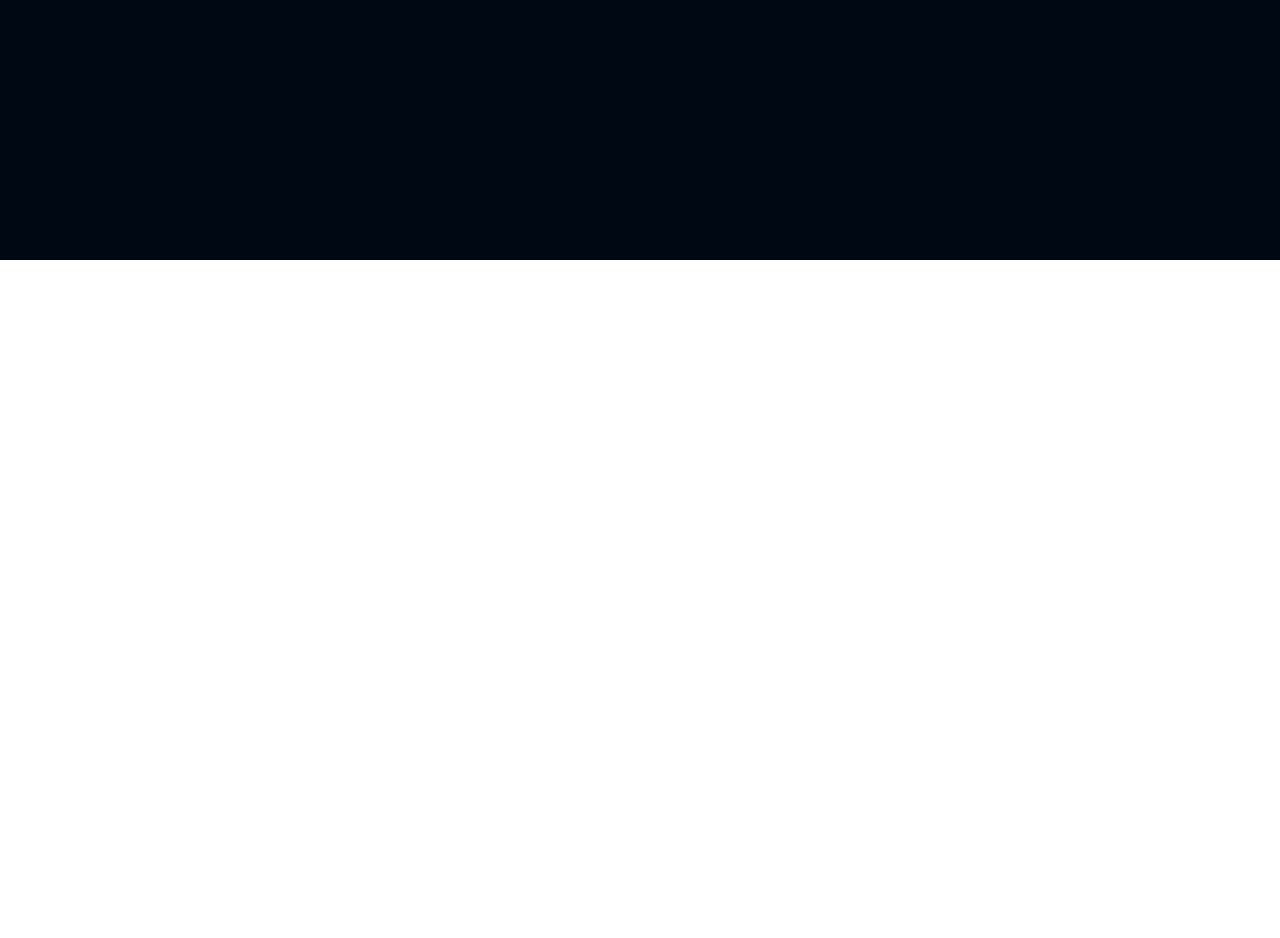
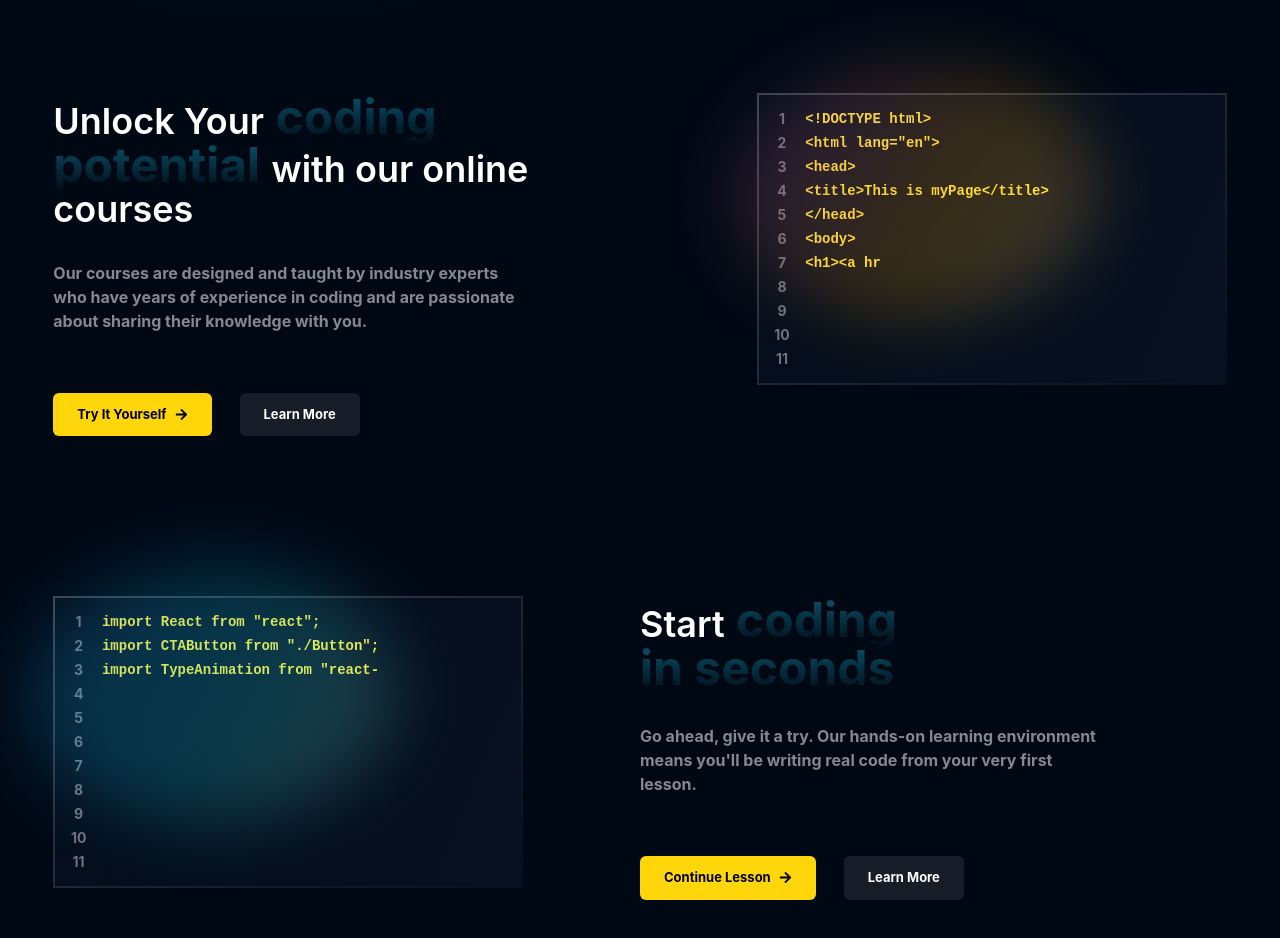
Before and after one commit to developer-raj29/Study_Notion_MERN-stack, a React (Create React App) app: page / in a window 1280 px wide. Shown: the part 540-1478 px from the top of the page. Before the commit the page ends 800 px from the top, so only its background shows below. Built offline with nearby package versions, Linux system fonts and the light colour scheme.

Commit message:
2ndCommit

```diff
--- a/package.json
+++ b/package.json
@@ -12,6 +12,7 @@
     "react-icons": "^5.1.0",
     "react-router-dom": "^6.22.3",
     "react-scripts": "5.0.1",
+    "react-type-animation": "^3.2.0",
     "web-vitals": "^2.1.4"
   },
   "scripts": {
--- a/src/App.css
+++ b/src/App.css
@@ -36,3 +36,94 @@
     transform: rotate(360deg);
   }
 }
+
+/* ===== Scrollbar CSS ===== */
+/* Firefox */
+* {
+  scrollbar-width: auto;
+  scrollbar-color: #afb2bf;
+}
+
+/* Chrome, Edge, and Safari */
+*::-webkit-scrollbar {
+  width: 3px;
+}
+
+*::-webkit-scrollbar-track {
+  background: #000814;
+}
+
+*::-webkit-scrollbar-thumb {
+  background-color: #afb2bf;
+  border-radius: 10px;
+  visibility: hidden;
+}
+
+*:active::-webkit-scrollbar-thumb,
+*:focus::-webkit-scrollbar-thumb,
+*:hover::-webkit-scrollbar-thumb {
+  visibility: visible;
+}
+
+.maindiv {
+  color: #fff;
+  box-shadow: 0 0 1px #fff, 0 0 2px #fff, 0 0 2px #fff, 0 0 2px #0ba9ca,
+    0 0 10px #0ba9ca, 0 0 1px #0ba9ca;
+  -webkit-animation: blink 0.7s infinite alternate;
+  animation: blink 2s infinite alternate;
+}
+
+@keyframes blink {
+  100% {
+    box-shadow: 0 0 1px #fff, 0 0 10px #fff, 0 0 10px #fff, 0 0 20px #0ba9ca,
+      0 0 40px #0ba9ca, 0 0 5px #0ba9ca;
+  }
+}
+
+.codeblock1 {
+  width: 372.95px;
+  height: 257.05px;
+  border-radius: 100%;
+  left: calc(50% - 372.95px / 2 - 76.53px);
+  top: calc(50% - 257.05px / 2 - 47.47px);
+  background: linear-gradient(
+    123.77deg,
+    #8a2be2 -6.46%,
+    #ffa500 59.04%,
+    #f8f8ff 124.53%
+  );
+  opacity: 0.2;
+  filter: blur(34px);
+  transform: matrix(1, 0, -0.03, 1, 0, 0);
+}
+
+.codeblock2 {
+  position: absolute;
+  width: 372.95px;
+  height: 257.05px;
+  left: calc(50% - 372.95px / 2 - 76.53px);
+  top: calc(50% - 257.05px / 2 - 47.47px);
+  border-radius: 100%;
+  background: linear-gradient(
+    118.19deg,
+    #1fa2ff -3.62%,
+    #12d8fa 50.44%,
+    #a6ffcb 104.51%
+  );
+  opacity: 0.2;
+  filter: blur(34px);
+  transform: matrix(1, 0, -0.03, 1, 0, 0);
+}
+
+.code-border {
+  border: 2px solid;
+  border-image-slice: 1;
+  border-width: 2px;
+  border-image-source: linear-gradient(to right bottom, #ffffff38, #ffffff00);
+  background: linear-gradient(
+    111.93deg,
+    rgba(14, 26, 45, 0.24) -1.4%,
+    rgba(17, 30, 50, 0.38) 104.96%
+  );
+  /* backdrop-filter: blur(26px); */
+}
--- /dev/null
+++ b/src/Components/Core/HomePage/CodeBlocks.jsx
@@ -0,0 +1,76 @@
+import React from "react";
+import CTAButton from "../HomePage/Button";
+// import HighlightText from "../HomePage/HighlightText";
+import { FaArrowRight } from "react-icons/fa";
+// import { Link } from "react-router-dom";
+import { TypeAnimation } from "react-type-animation";
+
+const CodeBlocks = ({
+  position,
+  heading,
+  subheading,
+  ctabtn1,
+  ctabtn2,
+  codeblock,
+  backgroundGradient,
+  codeColor,
+}) => {
+  return (
+    <div className={`flex ${position} my-20 justify-between flex-col gap-10`}>
+      {/* section 1 */}
+      <div className="w-[100%] lg:w-[50%] flex flex-col gap-8">
+        {heading}
+        <div className="w-[80%] text-richblack-300 font-bold">{subheading}</div>
+        <div className="flex gap-7 mt-7">
+          <CTAButton active={ctabtn1.active} linkto={ctabtn1.linkto}>
+            <div className="flex gap-2 items-center">
+              {ctabtn1.btnText}
+              <FaArrowRight />
+            </div>
+          </CTAButton>
+
+          <CTAButton active={ctabtn2.active} linkto={ctabtn2.linkto}>
+            {ctabtn2.btnText}
+          </CTAButton>
+        </div>
+      </div>
+
+      {/* section 2 */}
+      <div className="h-fit code-border flex flex-row py-3 text-[10px] sm:text-sm leading-[18px] sm:leading-6 relative w-[100%] lg:w-[470px]">
+        {backgroundGradient}
+
+        {/* Indexing */}
+        <div className="text-center flex flex-col w-[10%] text-richblack-400 font-inter font-bold">
+          <p>1</p>
+          <p>2</p>
+          <p>3</p>
+          <p>4</p>
+          <p>5</p>
+          <p>6</p>
+          <p>7</p>
+          <p>8</p>
+          <p>9</p>
+          <p>10</p>
+          <p>11</p>
+        </div>
+
+        <div
+          className={`w-[90%] flex flex-col gap-2 font-bold font-mono ${codeColor} pr-2`}
+        >
+          <TypeAnimation
+            sequence={[codeblock, 5000, ""]}
+            repeat={Infinity}
+            cursor={true}
+            style={{
+              whiteSpace: "pre-line",
+              display: "block",
+            }}
+            omitDeletionAnimation={true}
+          />
+        </div>
+      </div>
+    </div>
+  );
+};
+
+export default CodeBlocks;
--- a/src/Components/Core/HomePage/HighlightText.jsx
+++ b/src/Components/Core/HomePage/HighlightText.jsx
@@ -1,7 +1,13 @@
 import React from "react";
 
 const HighlightText = ({ text }) => {
-  return <span className="font-bold text-richblue-200">{text}</span>;
+  return (
+    <span className="text-5xl font-bold text-transparent bg-clip-text bg-gradient-to-b from-blue-500 to-red-500">
+      {" "}
+      {text}
+      {"  "}
+    </span>
+  );
 };
 
 export default HighlightText;
--- a/src/Pages/Home.jsx
+++ b/src/Pages/Home.jsx
@@ -4,6 +4,7 @@ import { Link } from "react-router-dom";
 import HighlightText from "../Components/Core/HomePage/HighlightText";
 import CTAButton from "../Components/Core/HomePage/Button";
 import Banner from "../assets/Images/banner.mp4";
+import CodeBlocks from "../Components/Core/HomePage/CodeBlocks";
 
 const Home = () => {
   return (
@@ -19,8 +20,8 @@ const Home = () => {
           transition-all duration-200 hover:scale-95 w-fit"
           >
             <div
-              className="flex flex-row items-center gap-1 rounded-full px-10 py-[5px]
-            transition-all duration-200 group-hover:bg-richblack-900"
+              className="flex flex-row items-center gap-2 rounded-full px-10 py-[5px]
+            transition-all duration-200 group-hover:bg-richblack-900 maindiv"
             >
               <p>Become an Instructor</p>
               <FaArrowRight />
@@ -49,10 +50,74 @@ const Home = () => {
           </CTAButton>
         </div>
 
-        <div className="mx-3 my-14 w-[85%] shadow-blue-200">
-          <video muted loop autoPlay>
+        <div className="mx-3 my-14 w-[90%] shadow-blue-200">
+          <video
+            muted
+            loop
+            autoPlay
+            className="border-r-[25px] border-b-[25px] maindiv"
+          >
             <source src={Banner} type="video/mp4" />
           </video>
+        </div>
+
+        {/* Code Section 1 */}
+        <div>
+          <CodeBlocks
+            position={"lg:flex-row "}
+            heading={
+              <div className="text-4xl font-semibold">
+                Unlock Your
+                <HighlightText text={"coding potential"} />
+                with our online courses
+              </div>
+            }
+            subheading={
+              "Our courses are designed and taught by industry experts who have years of experience in coding and are passionate about sharing their knowledge with you."
+            }
+            ctabtn1={{
+              btnText: "Try It Yourself",
+              linkto: "/signup",
+              active: true,
+            }}
+            ctabtn2={{
+              btnText: "Learn More",
+              linkto: "/login",
+              active: false,
+            }}
+            codeColor={"text-yellow-25"}
+            codeblock={`<!DOCTYPE html>\n <html lang="en">\n<head>\n<title>This is myPage</title>\n</head>\n<body>\n<h1><a href="/">Header</a></h1>\n<nav> <a href="/one">One</a> <a href="/two">Two</a> <a href="/three">Three</a>\n</nav>\n</body>`}
+            backgroundGradient={<div className="codeblock1 absolute"></div>}
+          />
+        </div>
+
+        {/* Code Section 2 */}
+        <div>
+          <CodeBlocks
+            position={"lg:flex-row-reverse"}
+            heading={
+              <div className="w-[100%] text-4xl font-semibold lg:w-[45%]">
+                Start
+                <HighlightText text={"coding in seconds"} />
+              </div>
+            }
+            subheading={
+              "Go ahead, give it a try. Our hands-on learning environment means you'll be writing real code from your very first lesson."
+            }
+            ctabtn1={{
+              btnText: "Continue Lesson",
+              linkto: "/signup",
+              active: true,
+            }}
+            ctabtn2={{
+              btnText: "Learn More",
+              linkto: "/login",
+              active: false,
+            }}
+            codeColor={"text-yellow-25"}
+            codeblock={`import React from "react";\n import CTAButton from "./Button";\nimport TypeAnimation from "react-type";\nimport { FaArrowRight } from "react-icons/fa";\n\nconst Home = () => {\nreturn (\n<div>Home</div>\n)\n}\nexport default Home;`}
+            backgroundGradient={<div className="codeblock2 absolute"></div>}
+          />
         </div>
       </div>
 
```
Also changed, not shown: 1 other file (tests, documents, lock files or other folders).
